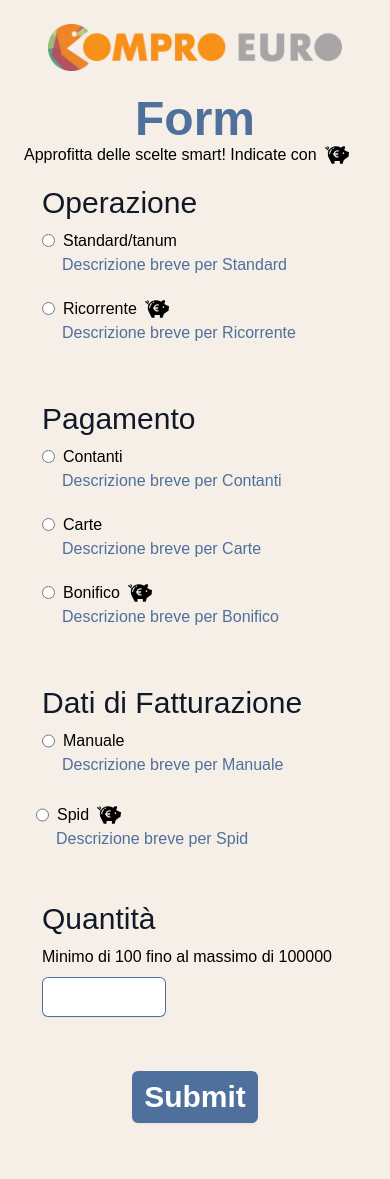
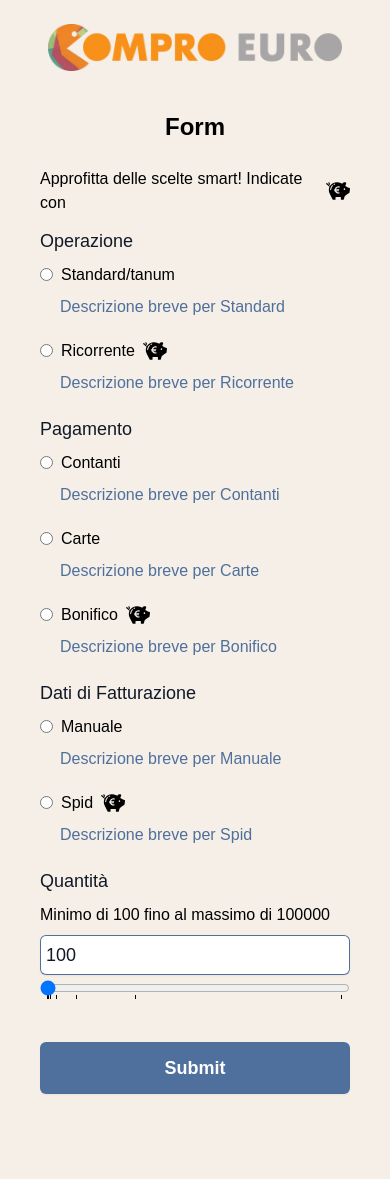
Before and after one commit to icoletti/alternanza, a Flask app: page /upload/ in a window 390 px wide. Shown: the part 76-1255 px from the top of the page. After the commit the page ends 1170 px from the top, so only its background shows below. Run offline with Flask 3, Linux system fonts and the light colour scheme; data that the repository does not hold is empty; parts of the project's set-up code (start-up, migrations or seed data) failed here and were passed over.

Commit message:
slider ed inizio adattamento a dispositivi mobili

```diff
--- a/backend/templates/upload.html
+++ b/backend/templates/upload.html
@@ -5,28 +5,26 @@
         display: none;
     }
 </style>
+
 {% block body %}
-<h1 class="display flex justify-center font-semibold text-bluegray text-5xl dark:text-cloudburst">Form</h1>
-<div class="flex items-center">
-    <p> Approfitta delle scelte smart! Indicate con</p>
+<div class="p-4 md:p-8">
+    <h1 class="text-center font-semibold text-bluegray-900 text-2xl md:text-5xl dark:text-cloudburst mb-6">Form</h1>
+    <div class="flex items-center mb-3">
+        <p>Approfitta delle scelte smart! Indicate con</p>
         <img src="{{ url_for('static', filename='images/best_option.svg') }}" class="ml-2 w-6 h-6" alt="Best Option">
     </div>
 
-<form class="m-3" method="POST" action="{{ url_for('upload')}}">
+    <form method="POST" action="{{ url_for('upload') }}">
         {{ form.csrf_token }}
         {{ form.hidden_tag() }}
 
-    <div class="p-1.5" id="operazione">
-        <ul>
-            <li>{{ form.operation.label(class="block text-gray-900 text-3xl mb-2") }}</li>
-            <li>
+        <div class="mb-4" id="operazione">
+            <label class="block text-gray-900 text-lg md:text-2xl mb-2">{{ form.operation.label }}</label>
             {% for subfield in form.operation %}
-                <div class="flex flex-col">
-                    <div class="flex items-center">
-                        {{ subfield(class="text-2xl sm:leading-6", onchange="toggleSubOperations()") }}
+            <div class="flex items-center mb-2">
+                {{ subfield(class="text-lg md:text-2xl", onchange="toggleSubOperations()") }}
                 <label for="{{ subfield.id }}" class="ml-2">{{ subfield.label.text }}</label>
-                        {% if subfield.data == 'best_option0' or subfield.data == 'best_option1' or subfield.data ==
-                        'best_option2'%}
+                {% if subfield.data in ['best_option0', 'best_option1', 'best_option2'] %}
                 <img src="{{ url_for('static', filename='images/best_option.svg') }}" class="ml-2 w-6 h-6"
                     alt="Best Option">
                 {% endif %}
@@ -34,76 +32,55 @@
             <div class="text-bluegray ml-5 mb-5 dark:text-cloudburst">
                 {{ form.category_descriptions[subfield.data] }}
             </div>
-                </div>
             {% endfor %}
-            </li>
             {% for error in form.operation.errors %}
-            <span style="color: red;">{{ error }}</span>
+            <span class="text-red-500">{{ error }}</span>
             {% endfor %}
-        </ul>
         </div>
 
-    <div  class="p-1.5 ml-7 hidden" id="sub-options-standard">
-        <ul>
-            <li>{{ form.operation_sub.label(class="block text-gray-900 text-2xl mb-2") }}</li>
-                <li>
+        <div class="ml-7 hidden" id="sub-options-standard">
+            <label class="block text-gray-900 text-lg md:text-2xl mb-2">{{ form.operation_sub.label }}</label>
             {% for subfield in form.operation_sub %}
             {% if subfield.data in ['opt1', 'opt2'] %}
-                        <div class="flex flex-col">
-                            <div class="flex items-center">
-                                {{ subfield(class="text-2xl sm:leading-6") }}
+            <div class="flex items-center mb-2">
+                {{ subfield(class="text-lg md:text-2xl") }}
                 <label for="{{ subfield.id }}" class="ml-2">{{ subfield.label.text }}</label>
             </div>
             <div class="text-bluegray ml-5 mb-5 dark:text-cloudburst">
                 {{ form.category_descriptions[subfield.data] }}
             </div>
-                    </div>
             {% endif %}
             {% endfor %}
-                </li>
             {% for error in form.operation_sub.errors %}
-                <span style="color: red;">{{ error }}</span>
+            <span class="text-red-500">{{ error }}</span>
             {% endfor %}
-            </ul>
         </div>
 
-        <div class="p-1.5 ml-7 hidden" id="sub-options-best">
-            <ul>
-                <li>{{ form.operation_sub.label(class="block text-gray-900 text-2xl mb-2") }}</li>
-                <li>
+        <div class="ml-7 hidden" id="sub-options-best">
+            <label class="block text-gray-900 text-lg md:text-2xl mb-2">{{ form.operation_sub.label }}</label>
             {% for subfield in form.operation_sub %}
-                    {% if subfield.data in ['opt3', 'opt4', 'opt5']%}
-                        <div class="flex flex-col">
-                            <div class="flex items-center">
-                                {{ subfield(class="text-2xl  sm:leading-6") }}
+            {% if subfield.data in ['opt3', 'opt4', 'opt5'] %}
+            <div class="flex items-center mb-2">
+                {{ subfield(class="text-lg md:text-2xl") }}
                 <label for="{{ subfield.id }}" class="ml-2">{{ subfield.label.text }}</label>
             </div>
             <div class="text-bluegray ml-5 mb-5 dark:text-cloudburst">
                 {{ form.category_descriptions[subfield.data] }}
             </div>
-                    </div>
             {% endif %}
             {% endfor %}
-                </li>
             {% for error in form.operation_sub.errors %}
-                <span style="color: red;">{{ error }}</span>
+            <span class="text-red-500">{{ error }}</span>
             {% endfor %}
-            </ul>
         </div>
 
-
-    <br>
-    <div class="p-1.5">
-        <ul>
-            <li>{{ form.payment.label(class="block text-gray-900 text-3xl mb-2") }}</li>
-            <li>
+        <div class="mb-4">
+            <label class="block text-gray-900 text-lg md:text-2xl mb-2">{{ form.payment.label }}</label>
             {% for subfield in form.payment %}
-                <div class="flex flex-col">
-                    <div class="flex items-center">
-                        {{ subfield(class="sm:leading-6") }}
+            <div class="flex items-center mb-2">
+                {{ subfield(class="text-lg md:text-2xl") }}
                 <label for="{{ subfield.id }}" class="ml-2">{{ subfield.label.text }}</label>
-                        {% if subfield.data == 'best_option0' or subfield.data == 'best_option1' or subfield.data ==
-                        'best_option2'%}
+                {% if subfield.data in ['best_option0', 'best_option1', 'best_option2'] %}
                 <img src="{{ url_for('static', filename='images/best_option.svg') }}" class="ml-2 w-6 h-6"
                     alt="Best Option">
                 {% endif %}
@@ -111,31 +88,19 @@
             <div class="text-bluegray ml-5 mb-5 dark:text-cloudburst">
                 {{ form.category_descriptions[subfield.data] }}
             </div>
+            {% endfor %}
+            {% for error in form.payment.errors %}
+            <span class="text-red-500">{{ error }}</span>
+            {% endfor %}
         </div>
 
-                {% endfor %}
-            </li>
-            {% for error in form.payment.errors %}
-            <span style="color: red;">{{ error }}</span>
-            {% endfor %}
-        </ul>
-
-
-
-    </div>
-    <br>
-    <div class="p-1.5">
-        <ul>
-            <li>{{ form.billing_info.label(class="block text-gray-900 text-3xl mb-2") }}</li>
-            <li>
+        <div class="mb-4">
+            <label class="block text-gray-900 text-lg md:text-2xl mb-2">{{ form.billing_info.label }}</label>
             {% for subfield in form.billing_info %}
-                <div class="flex flex-col>
-                    <div class=" flex items-center">
-                    {{ subfield(class="sm:leading-6")}}
-                    <label for="{{subfield.id}}" class="ml-2">{{ subfield.label.text }}</label>
-
-                    {% if subfield.data == 'best_option0' or subfield.data == 'best_option1' or subfield.data ==
-                    'best_option2'%}
+            <div class="flex items-center mb-2">
+                {{ subfield(class="text-lg md:text-2xl") }}
+                <label for="{{ subfield.id }}" class="ml-2">{{ subfield.label.text }}</label>
+                {% if subfield.data in ['best_option0', 'best_option1', 'best_option2'] %}
                 <img src="{{ url_for('static', filename='images/best_option.svg') }}" class="ml-2 w-6 h-6"
                     alt="Best Option">
                 {% endif %}
@@ -143,38 +108,56 @@
             <div class="text-bluegray ml-5 mb-5 dark:text-cloudburst">
                 {{ form.category_descriptions[subfield.data] }}
             </div>
-    </div>
-
             {% endfor %}
-    </li>
-    {% for error in form.payment.errors %}
-    <span style="color: red;">{{ error }}</span>
-    {% endfor %}
-    </ul>
-
-    </div>
-    <br>
-    <div class="p-1.5">
-        {{ form.quantity.label(class="block text-gray-900 text-3xl mb-2") }}
-        <p class="mb-2">Minimo di 100 fino al massimo di 100000</p>
-        {{ form.quantity(class="block rounded-md border-0 p-1.5 text-gray-900 text-xl shadow-sm ring-1 ring-inset
-        ring-bluegray placeholder:text-gray-400 focus:ring-2 focus:ring-inset focus:ring-cloudburst sm:leading-6") }}
-        {% for error in form.quantity.errors %}
-        <span style="color: red;">{{ error }}</span>
+            {% for error in form.billing_info.errors %}
+            <span class="text-red-500">{{ error }}</span>
             {% endfor %}
         </div>
 
+        <div class="mb-4">
+            <label class="block text-gray-900 text-lg md:text-2xl mb-2">{{ form.quantity.label }}</label>
+            <p class="mb-2">Minimo di 100 fino al massimo di 100000</p>
+            <input type="number" id="quantity-input" name="quantity" min="100" max="100000" step="100"
+                value="{{ form.quantity.data if form.quantity.data else 100 }}"
+                class="block w-full rounded-md border-0 p-1.5 text-gray-900 text-lg shadow-sm ring-1 ring-inset ring-bluegray dark:ring-cloudburst placeholder:text-gray-400 focus:ring-2 focus:ring-inset focus:ring-cloudburst"
+                oninput="updateSliderValue(this.value)">
+            <input type="range" id="quantity-slider" list="markers" min="100" max="100000" step="100"
+                value="{{ form.quantity.data if form.quantity.data else 100 }}"
+                oninput="updateQuantityValue(this.value)"
+                class="w-full h-2 bg-bluegray rounded-lg cursor-pointer dark:bg-cloudburst">
+            <datalist id="markers" class="flex justify-between w-full">
+                <option value="100"></option>
+                <option value="300"></option>
+                <option value="1000"></option>
+                <option value="3000"></option>
+                <option value="10000"></option>
+                <option value="30000"></option>
+                <option value="100000"></option>
+            </datalist>
+            {% for error in form.quantity.errors %}
+            <span class="text-red-500">{{ error }}</span>
+            {% endfor %}
+        </div>
 
-    <br>
-    <div class="mt-6 mb-2 flex items-center justify-center">
+        <div class="mt-6 mb-2">
             <button type="submit"
-            class="rounded-md bg-bluegray dark:bg-cloudburst px-3 py-2 text-3xl font-semibold text-white shadow-sm hover:bg-cloudburst dark:hover:bg-bluegray focus-visible:outline focus-visible:outline-2 focus-visible:outline-offset-2 focus-visible:outline-cloudburst"
-            value="Submit">Submit</button>
+                class="block w-full bg-bluegray dark:bg-cloudburst text-white py-3 rounded-md text-lg md:text-2xl font-semibold shadow-sm hover:bg-cloudburst dark:hover:bg-bluegray focus:outline-none focus:ring-2 focus:ring-inset focus:ring-cloudburst dark:focus:ring-cloudburst">
+                Submit
+            </button>
         </div>
-    <br>
     </form>
+</div>
+
 
 <script>
+    function updateQuantityValue(val) {
+        document.getElementById('quantity-input').value = val;
+    }
+
+    function updateSliderValue(val) {
+        document.getElementById('quantity-slider').value = val;
+    }
+
     function toggleSubOperations() {
         var mainElement = document.querySelector('input[name="operation"]:checked');
         var standardSubOptions = document.getElementById('sub-options-standard');
```
Also changed, not shown: backend/templates/result1.html (+9 -3 lines), backend/static/js/slider.js (added). Lines whose indentation alone changed are shown as unchanged.
